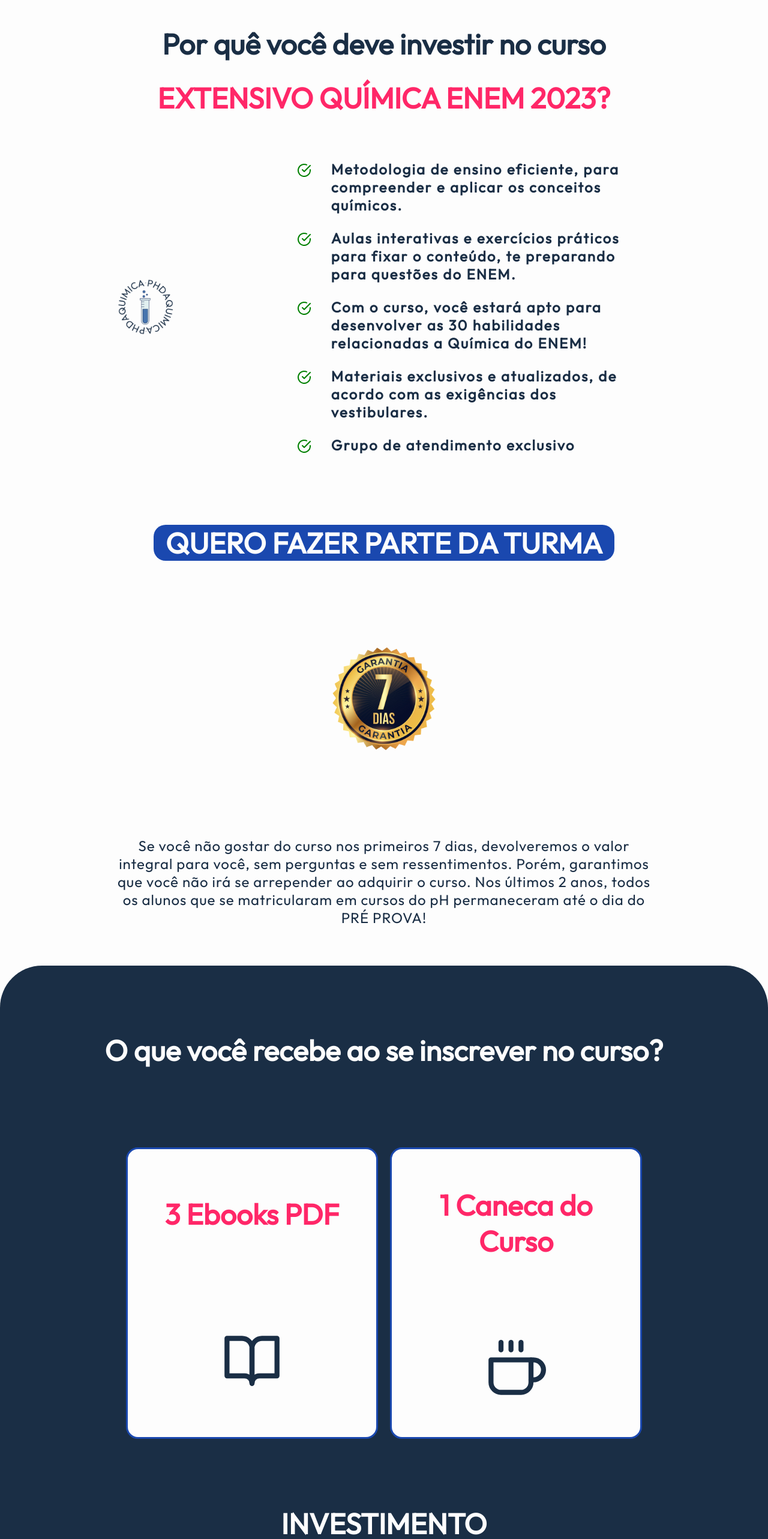
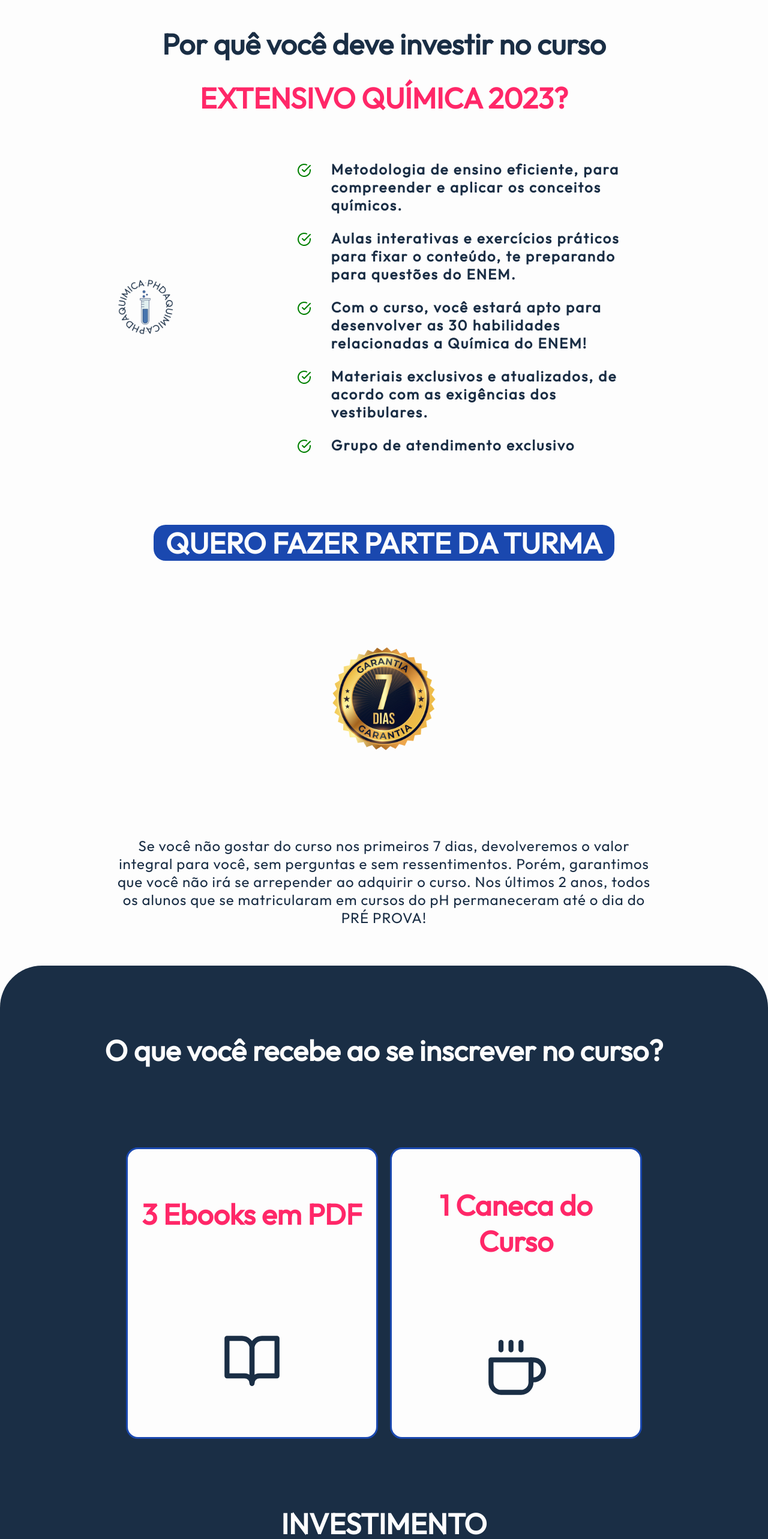
Before and after one commit to luccaparadeda/phdaquimica, a Next.js app: page /curso in a window 1280 px wide. Shown: the part 1680-4246 px from the top of the page at 60% size. Built offline with nearby package versions, Linux system fonts and the light colour scheme.

Commit message:
fix: last requested adjustments

```diff
--- a/pages/curso.tsx
+++ b/pages/curso.tsx
@@ -119,11 +119,10 @@
                     <div>
                         <h2>Por quê você deve investir no curso</h2>
                         <h2 className={curso.textPink}>
-                            EXTENSIVO QUÍMICA ENEM 2023?
+                            EXTENSIVO QUÍMICA 2023?
                         </h2>
                     </div>
                     <Checks
-                        image="/logoImage.png"
                         icon={<CheckCircle color="green" />}
                         items={[
                             'Metodologia de ensino eficiente, para compreender e aplicar os conceitos químicos.',
@@ -173,7 +172,7 @@
                             viewport={{ amount: 'some' }}
                             className={curso.card}
                         >
-                            <h2>3 Ebooks PDF</h2>
+                            <h2>3 Ebooks em PDF</h2>
                             <BookOpen width={100} height={100} />
                         </motion.div>
                         <motion.div
@@ -225,7 +224,7 @@
                     </div>
                     <footer className={curso.footerContainer}>
                         <div>
-                            <p>Me encontre</p>
+                            <p>Qualquer duvida me chame em</p>
 
                             <a>
                                 <Phone />
--- a/views/checks.tsx
+++ b/views/checks.tsx
@@ -3,14 +3,13 @@
 import Image from 'next/image'
 
 interface IChecks {
-    image?: string
     items: string[]
     icon: JSX.Element
 }
 
-export const Checks = ({ image, items, icon }: IChecks) => (
+export const Checks = ({ items, icon }: IChecks) => (
     <div className={styles.container}>
-        {image && <Image src={image} alt={''} width={100} height={100} />}
+        <Image src={'/logoImage.png'} alt={''} width={100} height={100} />
         <div className={styles.checksWrapper}>
             {items.map((item) => (
                 <Checked key={item} text={item} icon={icon} />
```
